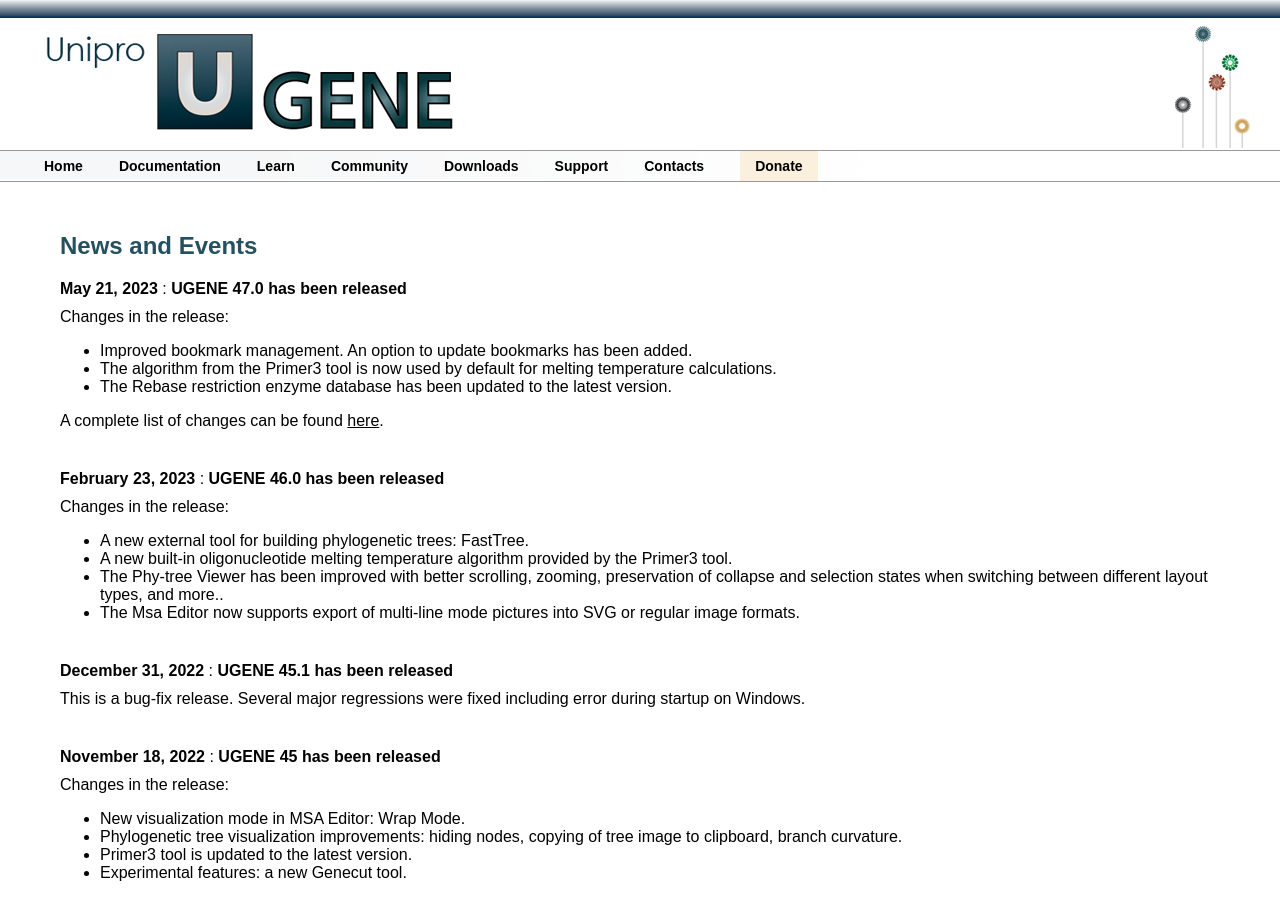
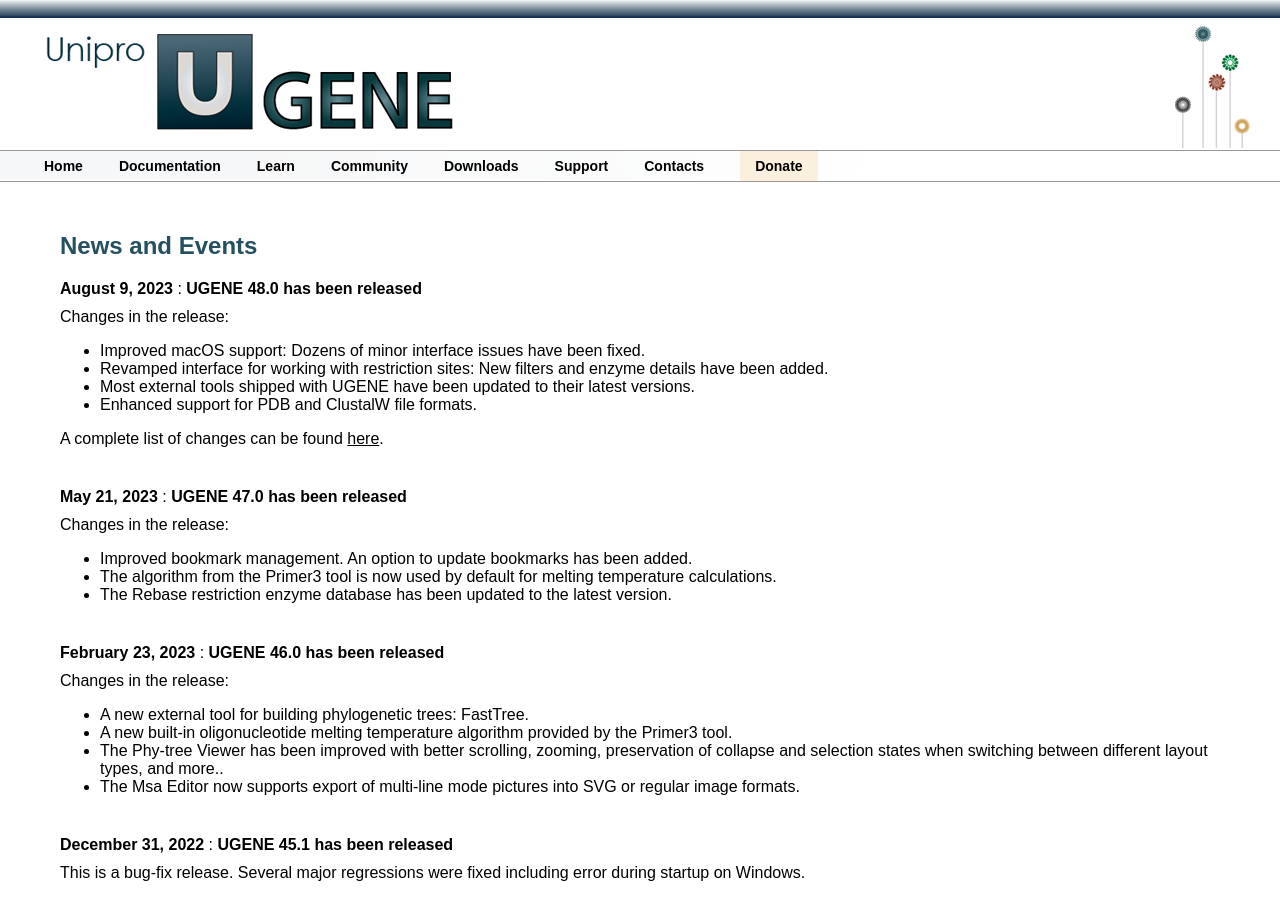
Before and after one commit to ugeneunipro/ugeneunipro.github.io, a Jekyll site: the page built from docs/news.html, in a window 1280 px wide and 900 px high. Built offline with Jekyll 4.4.1, drawn with Linux system fonts in a browser that asks for light colours.

Commit message:
Release 48.0

```diff
--- a/docs/_config.yml
+++ b/docs/_config.yml
@@ -7,18 +7,18 @@
 
 # UGENE variables
 ugene:
-  release_version: "47.0"
-  release_date_MMM_YYYY_ru: "Май, 2023"
-  release_date_MMM_YYYY_tr: "Mayıs, 2023"
-  release_date_MMM_YYYY_en: "May, 2023"
+  release_version: "48.0"
+  release_date_MMM_YYYY_ru: "Август, 2023"
+  release_date_MMM_YYYY_tr: "August, 2023"
+  release_date_MMM_YYYY_en: "August, 2023"
   doc_version: ""
   # Download links
-  download_link_ugene_latest_linux_x86_64_portable: "https://github.com/ugeneunipro/ugene/releases/download/47.0/ugene-47.0-linux-x86-64.tar.gz"
-  download_link_ugene_latest_mac_x86_64_portable: "https://github.com/ugeneunipro/ugene/releases/download/47.0/ugene-47.0-mac-x86-64.dmg"
-  download_link_ugene_latest_sources_gz: "https://github.com/ugeneunipro/ugene/archive/refs/tags/47.0.tar.gz"
-  download_link_ugene_latest_sources_zip: "https://github.com/ugeneunipro/ugene/archive/refs/tags/47.0.zip"
-  download_link_ugene_latest_win_x86_64: "https://github.com/ugeneunipro/ugene/releases/download/47.0/ugene-47.0-win-x86-64.exe"
-  download_link_ugene_latest_win_x86_64_portable: "https://github.com/ugeneunipro/ugene/releases/download/47.0/ugene-47.0-win-x86-64.zip"
+  download_link_ugene_latest_linux_x86_64_portable: "https://github.com/ugeneunipro/ugene/releases/download/48.0/ugene-48.0-linux-x86-64.tar.gz"
+  download_link_ugene_latest_mac_x86_64_portable: "https://github.com/ugeneunipro/ugene/releases/download/48.0/ugene-48.0-mac-x86-64.dmg"
+  download_link_ugene_latest_sources_gz: "https://github.com/ugeneunipro/ugene/archive/refs/tags/48.0.tar.gz"
+  download_link_ugene_latest_sources_zip: "https://github.com/ugeneunipro/ugene/archive/refs/tags/48.0.zip"
+  download_link_ugene_latest_win_x86_64: "https://github.com/ugeneunipro/ugene/releases/download/48.0/ugene-48.0-win-x86-64.exe"
+  download_link_ugene_latest_win_x86_64_portable: "https://github.com/ugeneunipro/ugene/releases/download/48.0/ugene-48.0-win-x86-64.zip"
   next_release_tracker_link: "https://ugene.dev/tracker/issues/?filter=14952"
   static:
     cite_link: "https://doi.org/10.1093/bioinformatics/bts091"
--- a/docs/news.html
+++ b/docs/news.html
@@ -7,6 +7,18 @@
     <h2>News and Events<br/></h2>
 
     <div class="news-block">
+        <b>August 9, 2023</b> : <b> <a name="r48"> </a> UGENE 48.0 has been released</b>
+        <p>Changes in the release:</p>
+        <ul>
+            <li>Improved macOS support: Dozens of minor interface issues have been fixed.</li>
+            <li>Revamped interface for working with restriction sites: New filters and enzyme details have been added.</li>
+            <li>Most external tools shipped with UGENE have been updated to their latest versions.</li>
+            <li>Enhanced support for PDB and ClustalW file formats.</li>
+        </ul>
+        <p>A complete list of changes can be found <a href="/changelist.html">here</a>. </p>
+    </div>
+
+    <div class="news-block">
         <b>May 21, 2023</b> : <b> <a name="r47"> </a> UGENE 47.0 has been released</b>
         <p>Changes in the release:</p>
         <ul>
```
Also changed, not shown: other parts of docs/news.html (+0 -1 lines), docs/changelist.html (+14 -0 lines), docs/ru/changelist.html (+14 -0 lines), docs/ru/news.html (+12 -1 lines).
